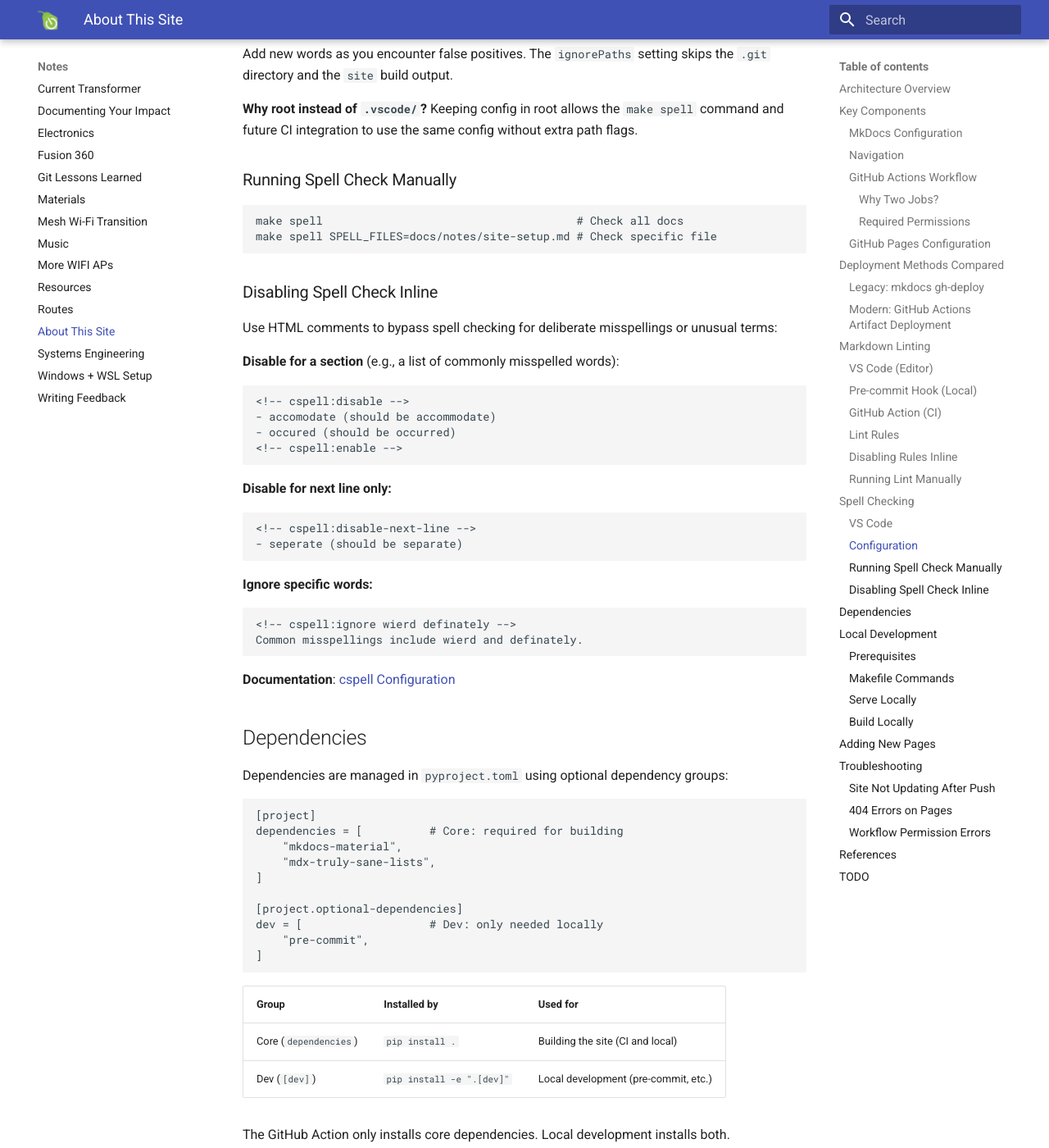
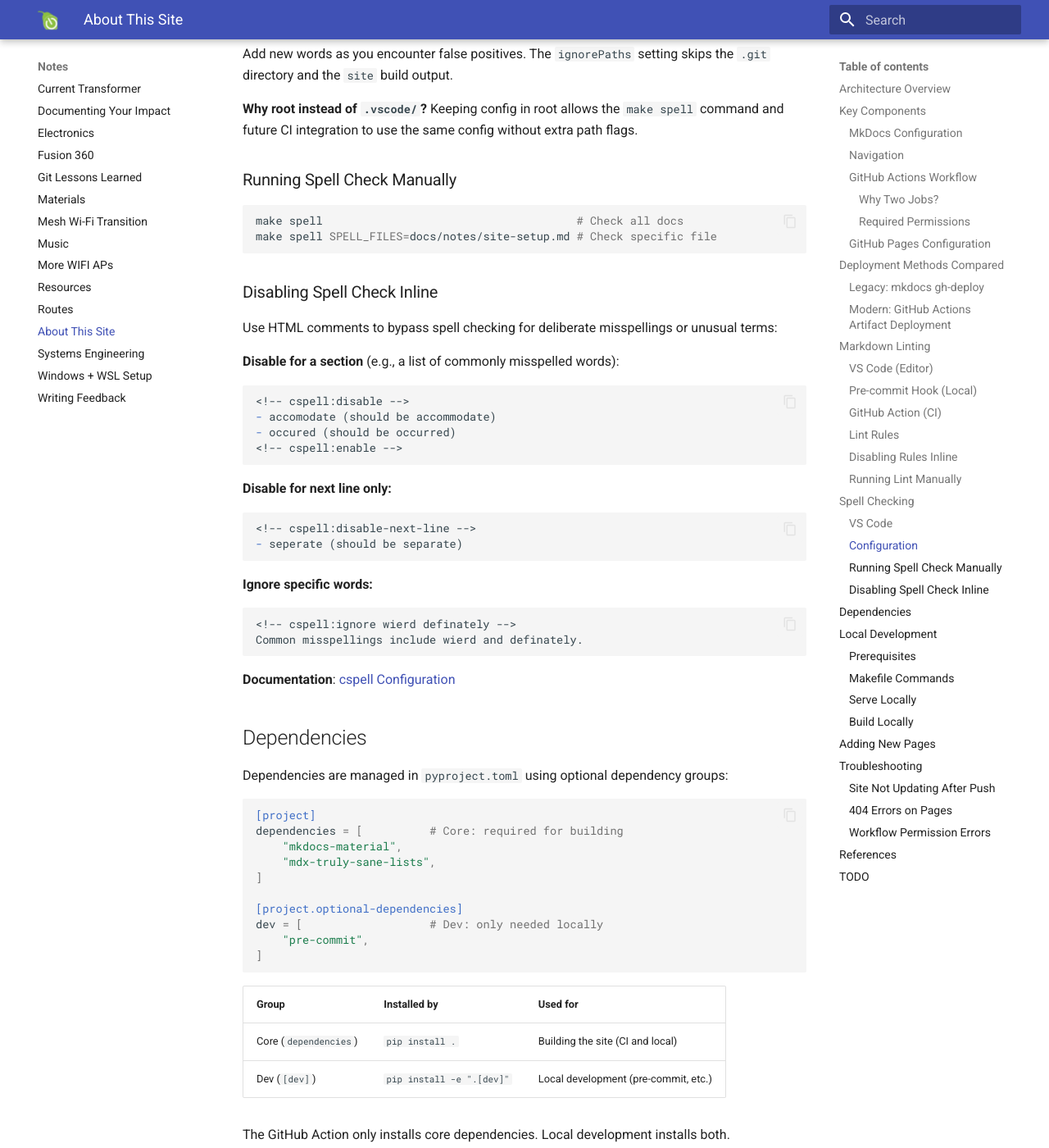
Before and after one commit to paretech/docs, an MkDocs documentation site: the page built from docs/notes/site-setup.md, in a window 1280 px wide and 1400 px high, scrolled down 6506 px. Shown: the whole window at 82% size. Built offline with MkDocs 1.6.1 and Material for MkDocs 9.7.7, drawn with Linux system fonts in a browser that asks for light colours; some of the changed text lies outside the part shown.

Commit message:
Enable code highlight and copy

```diff
--- a/mkdocs.yml
+++ b/mkdocs.yml
@@ -5,6 +5,7 @@ theme:
   logo: assets/paretech_logo.png
   features:
     - navigation.tabs
+    - content.code.copy
 markdown_extensions:
   - admonition
   - pymdownx.saneheaders
@@ -13,3 +14,6 @@ markdown_extensions:
   - pymdownx.tasklist:
       custom_checkbox: true
       clickable_checkbox: true
+  - pymdownx.highlight:
+      anchor_linenums: true
+  - pymdownx.superfences
```
